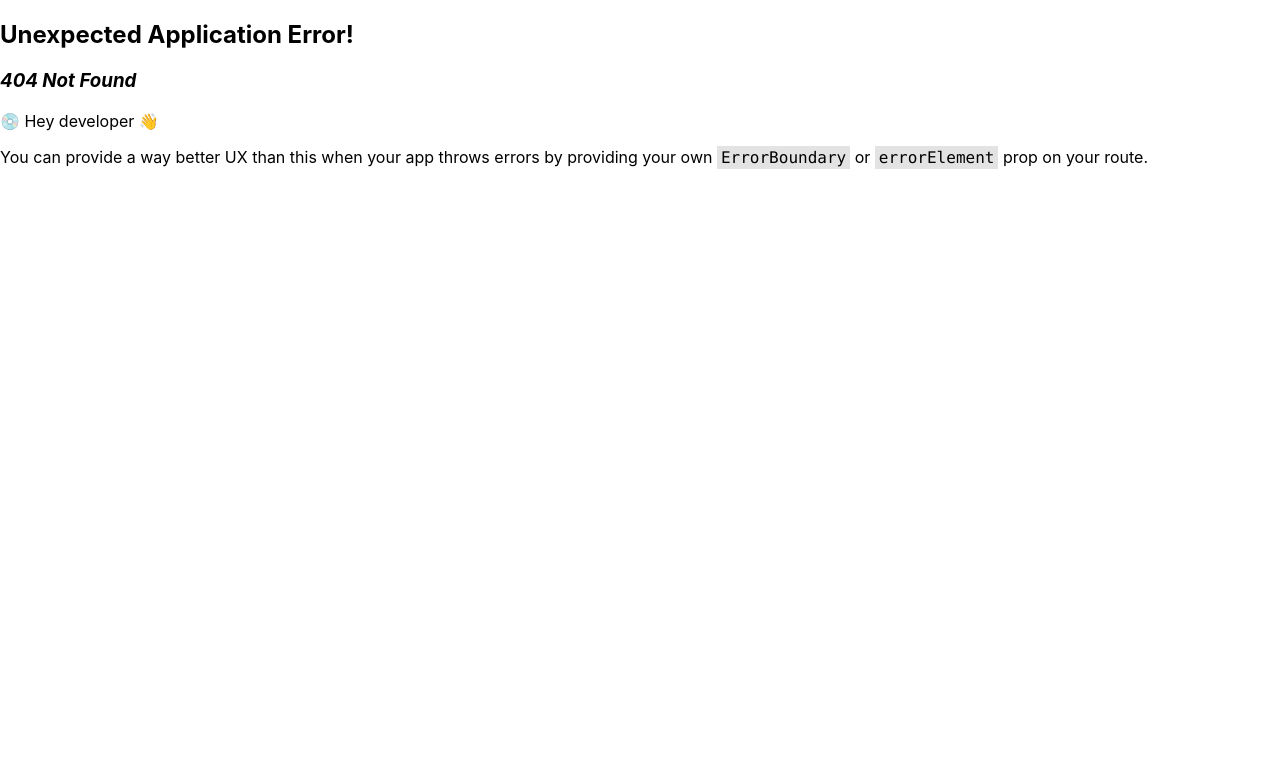
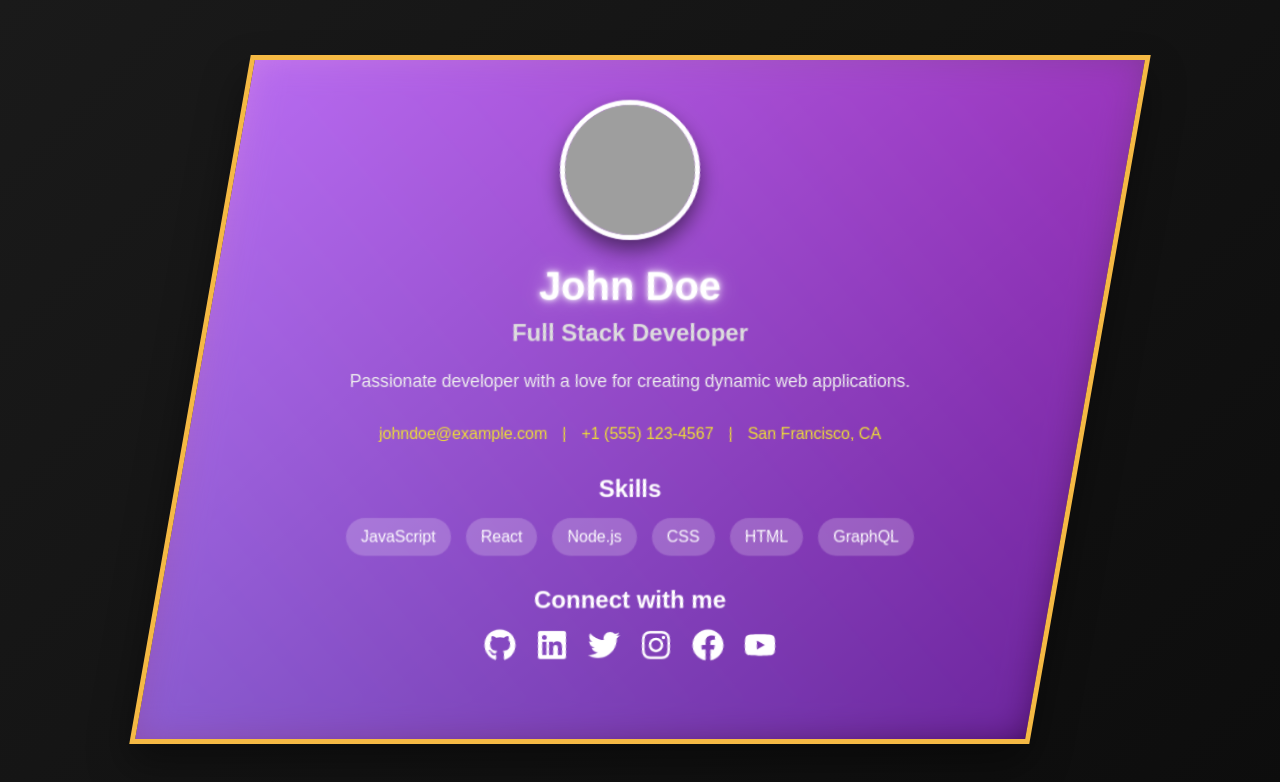
Before and after one commit to DerpNerdd/first_react, a React (Create React App) app: page /profile in a window 1280 px wide. Before the commit this address had no page. Shown: the top 782 px of the page. Built offline with nearby package versions, Linux system fonts and the light colour scheme; grey boxes are pictures that could not be loaded.

Commit message:
Profile Component Done

```diff
--- /dev/null
+++ b/src/components/Button.jsx
@@ -0,0 +1,13 @@
+import React from 'react'
+
+const Button = ({count, onClick}) => {
+
+
+  return (
+    <button style={{border: "solid black 3px"}} onClick={onClick}>
+        Total # of Clicks {count}
+    </button>
+)
+}
+
+export default Button
--- a/src/components/ProfileCard.jsx
+++ b/src/components/ProfileCard.jsx
@@ -1,35 +1,143 @@
 import React from 'react';
-import { FaGithub, FaInstagram, FaFacebook } from 'react-icons/fa';
+import {
+  FaGithub,
+  FaInstagram,
+  FaFacebook,
+  FaTwitter,
+  FaLinkedin,
+  FaYoutube,
+} from 'react-icons/fa';
 import '../pages/css/ProfileCard.css'; // Import the CSS for styling
 
-const ProfileCard = ({ profileImage, firstName, lastName, email, socialLinks }) => {
+const ProfileCard = ({
+  profileImage,
+  firstName,
+  lastName,
+  title,
+  bio,
+  email,
+  phone,
+  location,
+  socialLinks,
+  skills = [],
+}) => {
   const defaultImage = 'https://via.placeholder.com/150'; // Default image if none is provided
 
   return (
+    <div className="profile-card-container">
       <div className="profile-card">
+        {/* Main Content */}
+        <div className="profile-card-content">
+          {/* Profile Picture */}
           <img
             src={profileImage || defaultImage}
             alt={`${firstName} ${lastName}`}
             className="profile-picture"
           />
+
+          {/* Name and Title */}
           <h2 className="profile-name">{`${firstName} ${lastName}`}</h2>
-      <a href={`mailto:${email}`} className="profile-email">{email}</a>
+          <h3 className="profile-title">{title}</h3>
+
+          {/* Bio */}
+          <p className="profile-bio">{bio}</p>
+
+          {/* Contact Info */}
+          <div className="profile-contact">
+            <a href={`mailto:${email}`} className="profile-email">
+              {email}
+            </a>
+            <span>|</span>
+            <a href={`tel:${phone}`} className="profile-phone">
+              {phone}
+            </a>
+            <span>|</span>
+            <span className="profile-location">{location}</span>
+          </div>
+
+          {/* Skills Section */}
+          {skills.length > 0 && (
+            <div className="profile-skills">
+              <h3>Skills</h3>
+              <div className="skill-list">
+                {skills.map((skill, index) => (
+                  <span key={index} className="skill-item" style={{ '--i': index }}>
+                    {skill}
+                  </span>
+                ))}
+              </div>
+            </div>
+          )}
+
+          {/* Social Links Section */}
+          {socialLinks && (
+            <div className="profile-social-links">
+              <h3>Connect with me</h3>
               <div className="social-links">
                 {socialLinks.github && (
-          <a href={socialLinks.github} target="_blank" rel="noopener noreferrer">
-            <FaGithub className="social-icon" />
+                  <a
+                    href={socialLinks.github}
+                    target="_blank"
+                    rel="noopener noreferrer"
+                    className="social-icon github-icon"
+                  >
+                    <FaGithub />
+                  </a>
+                )}
+                {socialLinks.linkedin && (
+                  <a
+                    href={socialLinks.linkedin}
+                    target="_blank"
+                    rel="noopener noreferrer"
+                    className="social-icon linkedin-icon"
+                  >
+                    <FaLinkedin />
+                  </a>
+                )}
+                {socialLinks.twitter && (
+                  <a
+                    href={socialLinks.twitter}
+                    target="_blank"
+                    rel="noopener noreferrer"
+                    className="social-icon twitter-icon"
+                  >
+                    <FaTwitter />
                   </a>
                 )}
                 {socialLinks.instagram && (
-          <a href={socialLinks.instagram} target="_blank" rel="noopener noreferrer">
-            <FaInstagram className="social-icon" />
+                  <a
+                    href={socialLinks.instagram}
+                    target="_blank"
+                    rel="noopener noreferrer"
+                    className="social-icon instagram-icon"
+                  >
+                    <FaInstagram />
                   </a>
                 )}
                 {socialLinks.facebook && (
-          <a href={socialLinks.facebook} target="_blank" rel="noopener noreferrer">
-            <FaFacebook className="social-icon" />
+                  <a
+                    href={socialLinks.facebook}
+                    target="_blank"
+                    rel="noopener noreferrer"
+                    className="social-icon facebook-icon"
+                  >
+                    <FaFacebook />
                   </a>
                 )}
+                {socialLinks.youtube && (
+                  <a
+                    href={socialLinks.youtube}
+                    target="_blank"
+                    rel="noopener noreferrer"
+                    className="social-icon youtube-icon"
+                  >
+                    <FaYoutube />
+                  </a>
+                )}
+              </div>
+            </div>
+          )}
+        </div>
       </div>
     </div>
   );
--- a/src/index.js
+++ b/src/index.js
@@ -3,6 +3,7 @@
 import './pages/css/index.css';
 import App from './pages/App';
 import Test from './pages/test';
+import Profile from './pages/profile'
 import { createBrowserRouter, RouterProvider } from 'react-router-dom';
 
 const router = createBrowserRouter([
@@ -14,6 +15,10 @@
     path: '/test',
     element: <Test />,
   },
+  {
+  path: '/profile',
+  element: <Profile />,
+ }
   // Add more routes here...
 ])
 const root = ReactDOM.createRoot(document.getElementById('root'));
--- a/src/pages/css/ProfileCard.css
+++ b/src/pages/css/ProfileCard.css
@@ -1,62 +1,318 @@
-.profile-card {
-    border: 1px solid #ddd;
-    border-radius: 8px;
-    box-shadow: 0 2px 4px rgba(0, 0, 0, 0.1);
-    padding: 20px;
-    max-width: 300px;
-    text-align: center;
-    margin: 0 auto;
-    background-color: #fff;
+/* Reset Styles */
+* {
+    margin: 0;
+    padding: 0;
+    box-sizing: border-box;
   }
 
-  .profile-picture {
-    width: 100px;
-    height: 100px;
-    border-radius: 50%;
-    object-fit: cover;
-    margin-bottom: 15px;
+  /* Import Google Fonts */
+  @import url('https://fonts.googleapis.com/css2?family=Montserrat:wght@300;400;600&display=swap');
+
+  /* Body Styles */
+  body {
+    font-family: 'Montserrat', sans-serif;
+    background: linear-gradient(135deg, #1a1a1a 0%, #0d0d0d 100%);
+    color: #fff;
   }
 
-  .profile-name {
-    font-size: 1.5em;
-    margin: 10px 0;
+  /* Profile Card Container */
+  .profile-card-container {
+    display: flex;
+    justify-content: center;
+    align-items: center;
+    height: 100vh;
+    position: relative;
   }
 
-  .profile-email {
-    display: block;
-    margin: 10px 0;
-    color: #007bff;
-    text-decoration: none;
+  /* Profile Card */
+  .profile-card {
+    position: relative;
+    width: 900px;
+    min-height: 500px;
+    transform: skew(-10deg);
+    background: linear-gradient(135deg, #d084e6, #340244); /* Gradient background */
+    border: 5px solid;
+    border-color: #ff0000;
+    animation: borderAnimation 5s infinite;
+    overflow: hidden;
+    box-shadow: 0 20px 40px rgba(0, 0, 0, 0.4);
+    transition: 0.5s;
   }
 
-  .profile-email:hover {
-    text-decoration: underline;
+  /* Neon Glow Effect */
+  .profile-card::before {
+    content: '';
+    position: absolute;
+    top: -10px;
+    left: -10px;
+    right: -10px;
+    bottom: -10px;
+    background: linear-gradient(45deg, rgba(134, 107, 255, 0.5), rgba(189, 48, 240, 0.5));
+    filter: blur(20px);
+    z-index: -1;
+  }
+
+  /* Skew Correction for Inner Content */
+  .profile-card-content {
+    position: relative;
+    width: 100%;
+    transform: skew(10deg);
+    text-align: center;
+    padding: 40px 30px;
+    z-index: 2;
+    margin-left: -10px;
+  }
+
+  /* Centered Elements */
+  .profile-name,
+  .profile-title,
+  .profile-bio,
+  .profile-contact,
+  .profile-skills,
+  .profile-social-links {
+    margin: 0 auto;
+  }
+
+  /* Profile Picture */
+  .profile-picture {
+    width: 140px;
+    height: 140px;
+    border-radius: 50%;
+    border: 5px solid #fff;
+    object-fit: cover;
+    margin-bottom: 20px;
+    animation: fadeIn 1s ease-in-out forwards;
+    box-shadow: 0 10px 20px rgba(0, 0, 0, 0.5);
+    transition: transform 0.3s ease-in-out;
+  }
+
+  .profile-picture:hover {
+    transform: scale(1.05);
+  }
+
+  /* Profile Name */
+  .profile-name {
+    font-size: 2.5em;
+    font-weight: 600;
+    margin-bottom: 10px;
+    color: #fff;
+    text-shadow:
+      0 0 5px rgba(255, 255, 255, 0.8),
+      0 0 10px rgba(255, 255, 255, 0.6),
+      0 0 20px rgba(255, 255, 255, 0.4);
+    animation: fadeIn 1s ease-in-out forwards;
+    animation-delay: 0.2s;
+  }
+
+  .profile-name:hover {
+    color: #f0e130;
+  }
+
+  /* Profile Title */
+  .profile-title {
+    font-size: 1.5em;
+    color: #ddd;
+    margin-bottom: 20px;
+    animation: fadeIn 1s ease-in-out forwards;
+    animation-delay: 0.4s;
+  }
+
+  /* Profile Bio */
+  .profile-bio {
+    font-size: 1.1em;
+    color: #eee;
+    margin-bottom: 30px;
+    width: 80%;
+    line-height: 1.6;
+    animation: fadeIn 1s ease-in-out forwards;
+    animation-delay: 0.6s;
+  }
+
+  /* Contact Info */
+  .profile-contact {
+    display: flex;
+    justify-content: center;
+    align-items: center;
+    gap: 15px;
+    margin-bottom: 30px;
+    animation: fadeIn 1s ease-in-out forwards;
+    animation-delay: 0.8s;
+  }
+
+  .profile-contact a,
+  .profile-contact span {
+    color: #f0e130;
+    font-size: 1em;
+    text-decoration: none;
+    border-bottom: 2px solid transparent;
+    transition: border-color 0.3s ease-in-out;
+  }
+
+  .profile-contact a:hover {
+    border-color: #f0e130;
+  }
+
+  /* Skills Section */
+  .profile-skills {
+    margin-bottom: 30px;
+    animation: fadeIn 1s ease-in-out forwards;
+    animation-delay: 1s;
+  }
+
+  .profile-skills h3 {
+    font-size: 1.5em;
+    margin-bottom: 15px;
+    color: #fff;
+  }
+
+  .skill-list {
+    display: flex;
+    flex-wrap: wrap;
+    gap: 15px;
+    justify-content: center;
+  }
+
+  .skill-item {
+    background: rgba(255, 255, 255, 0.2);
+    padding: 10px 15px;
+    border-radius: 25px;
+    font-size: 1em;
+    color: #fff;
+    transition: background 0.3s;
+    opacity: 0;
+  }
+
+  .skill-item {
+    animation: fadeIn 1s ease-in-out forwards;
+    animation-delay: calc(1.2s + (var(--i) * 0.1s));
+  }
+
+  .skill-item:hover {
+    background: rgba(240, 225, 48, 0.8);
+  }
+
+  /* Social Links Section */
+  .profile-social-links {
+    margin-bottom: 30px;
+    animation: fadeIn 1s ease-in-out forwards;
+    animation-delay: 1.6s;
+  }
+
+  .profile-social-links h3 {
+    font-size: 1.5em;
+    margin-bottom: 15px;
+    color: #fff;
   }
 
   .social-links {
     display: flex;
     justify-content: center;
-    gap: 10px;
+    gap: 20px;
   }
 
   .social-icon {
-    font-size: 1.5em;
-    color: #555;
-    transition: color 0.3s;
+    color: #fff;
+    font-size: 2em;
+    transition: transform 0.3s;
   }
 
   .social-icon:hover {
-    color: #007bff;
+    transform: scale(1.2);
   }
 
-  @media (max-width: 600px) {
+  /* Specific Icon Colors on Hover */
+  .social-icon.github-icon:hover {
+    color: #6e5494;
+  }
+
+  .social-icon.linkedin-icon:hover {
+    color: #0077b5;
+  }
+
+  .social-icon.twitter-icon:hover {
+    color: #1da1f2;
+  }
+
+  .social-icon.instagram-icon:hover {
+    color: #e4405f;
+  }
+
+  .social-icon.facebook-icon:hover {
+    color: #4267b2;
+  }
+
+  .social-icon.youtube-icon:hover {
+    color: #ff0000;
+  }
+
+  /* RGB Border Animation */
+  @keyframes borderAnimation {
+    0% {
+      border-color: #ff6b6b;
+    }
+    25% {
+      border-color: #f0e130;
+    }
+    50% {
+      border-color: #6bff6b;
+    }
+    75% {
+      border-color: #6b6bff;
+    }
+    100% {
+      border-color: #ff6bff;
+    }
+  }
+
+  /* Fade-in Animation */
+  @keyframes fadeIn {
+    0% {
+      opacity: 0;
+      transform: translateY(10px);
+    }
+    100% {
+      opacity: 1;
+      transform: translateY(0);
+    }
+  }
+
+  /* Media Queries */
+  @media (max-width: 800px) {
     .profile-card {
-      padding: 15px;
-      max-width: 100%;
+      width: 90%;
+      min-height: auto;
     }
 
-    .profile-picture {
-      width: 80px;
-      height: 80px;
+    .profile-card-content {
+      padding: 20px;
+    }
+
+    .profile-name {
+      font-size: 2em;
+    }
+
+    .profile-title {
+      font-size: 1.2em;
+    }
+
+    .profile-bio {
+      font-size: 1em;
+    }
+
+    .skill-item,
+    .social-icon {
+      font-size: 0.9em;
     }
   }
+
+  /* Transition Effects */
+  .profile-card,
+  .profile-picture,
+  .profile-name,
+  .profile-title,
+  .profile-bio,
+  .profile-contact a,
+  .skill-item,
+  .social-icon {
+    transition: all 0.3s ease-in-out;
+  }
--- a/src/pages/profile.jsx
+++ b/src/pages/profile.jsx
@@ -1 +1,30 @@
-import ProfileCard from "../components/ProfileCard";
+import React from 'react';
+import ProfileCard from '../components/ProfileCard';
+
+function Profile() {
+  return (
+    <div>
+      <ProfileCard
+        profileImage="https://res.cloudinary.com/dmrevelyc/image/upload/v1732049622/alan_trjy4d.jpg"
+        firstName="John"
+        lastName="Doe"
+        title="Full Stack Developer"
+        bio="Passionate developer with a love for creating dynamic web applications."
+        email="johndoe@example.com"
+        phone="+1 (555) 123-4567"
+        location="San Francisco, CA"
+        socialLinks={{
+          github: 'https://github.com/johndoe',
+          linkedin: 'https://linkedin.com/in/johndoe',
+          twitter: 'https://twitter.com/johndoe',
+          instagram: 'https://instagram.com/johndoe',
+          facebook: 'https://facebook.com/johndoe',
+          youtube: 'https://youtube.com/johndoe',
+        }}
+        skills={['JavaScript', 'React', 'Node.js', 'CSS', 'HTML', 'GraphQL']}
+      />
+    </div>
+  );
+}
+
+export default Profile;
--- a/src/pages/test.jsx
+++ b/src/pages/test.jsx
@@ -1,43 +1,43 @@
 import { MdLightbulb } from "react-icons/md";
 import { IoLogoDiscord } from "react-icons/io5";
-import Question from "../components/Question";
-import ProfileCard from '../components/ProfileCard';
+import {default as Topics} from "../components/Question";
 import React from 'react';
+import Button from '../components/Button';
+import {useState} from 'react'
 
 
 function Test(){
     const sport = "Baseball"
     let src = "https://pbs.twimg.com/profile_images/1610231810201636870/Nj3OUXrQ_400x400.jpg"
     let w = "250", h = "250", alt = "Oneshot Nico"
-    let triggered = [1, 2, 3]
+    // let triggered = [ ]
+    // if(triggered.length <= 0){
+    //   return(<h1> This rendered first haha </h1>)
+    // }
+    // let content;
+    // if(isLogginIn){
+    //   content = <AdminPanel/>
+    // }else{
+    //   content = <LoginForm/>
+    // }
+    // return content;
+    const [count, setCount] = useState(0)
+    const handleClick = () => {
+      setCount(count + 1)
+    }
     let info = "Lorem ipsum dolor sit amet consectetur, adipisicing elit. Molestiae nam totam, nesciunt fugit corrupti illo rem possimus voluptate reiciendis architecto."
     return(
         <>
+        <Button count = {count} onClick = {handleClick}/>
+        <Button count = {count} onClick = {handleClick}/>
         <h1>Alan Sanchez</h1>
         <p>Hello, my name is Alan Sanchez :3</p>
         <h3>Boy do I love {sport} </h3>
         <img src={src} width={w} height={h} alt= {alt} />
         <button><MdLightbulb  size="250px" style= {{backgroundColor: "purple", color:"yellow"}} /></button>
         <h1><IoLogoDiscord /></h1>
-        <Question title="Bojack Horseman" info={info} />
-
-        {
-            triggered.length > 0 ? <h1>Hello Data</h1>: <h1>Nothing Found </h1>
-        }
-    <div>
-      <ProfileCard
-        profileImage="https://cloudinary.com/150"
-        firstName="John"
-        lastName="Doe"
-        email="johndoe@example.com"
-        socialLinks={{
-          github: "https://github.com/johndoe",
-          instagram: "https://instagram.com/johndoe",
-          facebook: "https://facebook.com/johndoe"
-        }}
-      />
-    </div>
-
+        <Topics title="Bojack Horseman" info={info} />
+        <Button />
         </>
 
     )
```
Lines whose indentation alone changed are shown as unchanged.
